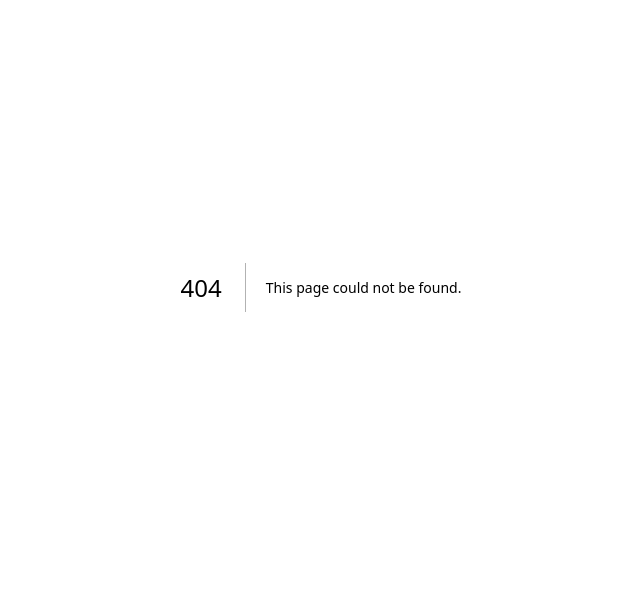
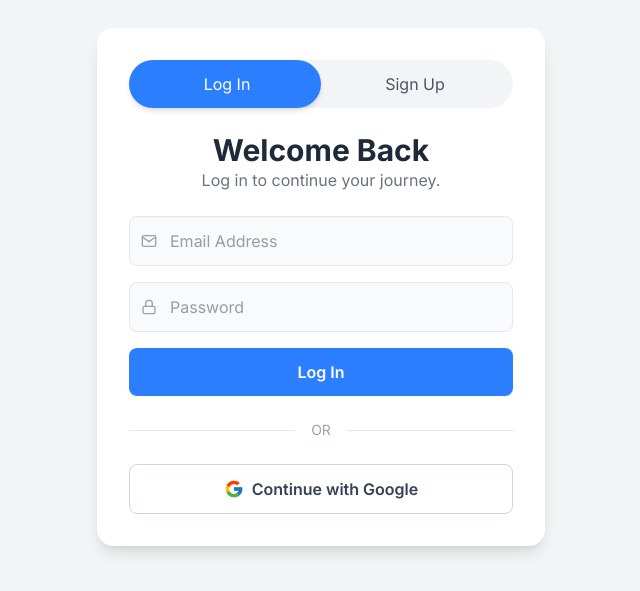
Before and after one commit to Sanis5989/WanderWise, a Next.js app: page /auth in a window 1280 px wide. Before the commit this address had no page. Shown: the part 113-704 px from the top of the page, without its empty margins (319-959 px from the left). Built offline with nearby package versions, Linux system fonts and the light colour scheme.

Commit message:
added login page

```diff
--- a/package.json
+++ b/package.json
@@ -25,6 +25,8 @@
   "devDependencies": {
     "@eslint/eslintrc": "^3",
     "@tailwindcss/postcss": "^4",
+    "@types/node": "24.4.0",
+    "@types/react": "19.1.13",
     "eslint": "^9",
     "eslint-config-next": "15.3.4",
     "tailwindcss": "^4"
--- /dev/null
+++ b/src/app/Components/AuthForm.js
@@ -0,0 +1,135 @@
+// This is a client component because it uses hooks (useState) and event handlers
+'use client';
+
+import { useState } from 'react';
+import { motion, AnimatePresence } from 'framer-motion';
+// Import the Google icon
+import { FcGoogle } from 'react-icons/fc';
+import { FiUser, FiMail, FiLock } from 'react-icons/fi';
+
+export default function AuthForm() {
+  const [isSignUp, setIsSignUp] = useState(false);
+
+  const toggleForm = () => {
+    setIsSignUp(!isSignUp);
+  };
+
+  const handleGoogleSignIn = () => {
+    // This is where you would trigger your Google sign-in logic (e.g., using NextAuth.js)
+    console.log('Signing in with Google...');
+  };
+
+
+  return (
+    <motion.div
+      initial={{ opacity: 0, y: 20 }}
+      animate={{ opacity: 1, y: 0 }}
+      transition={{ duration: 0.5 }}
+      className="w-full max-w-md p-8 space-y-6 bg-white rounded-2xl shadow-lg"
+    >
+      {/* The animated toggle switch */}
+      <div className="relative flex justify-center p-1 rounded-full bg-gray-100">
+        <motion.div
+          layout
+          transition={{ type: 'spring', stiffness: 300, damping: 30 }}
+          className={`absolute inset-0 w-1/2 rounded-full bg-blue-500 shadow-md ${
+            isSignUp ? 'left-1/2' : 'left-0'
+          }`}
+        />
+        <button
+          onClick={() => setIsSignUp(false)}
+          className={`cursor-pointer relative z-10 w-1/2 py-2 text-center rounded-full transition-colors duration-300 ${
+            !isSignUp ? 'text-white' : 'text-gray-600'
+          }`}
+        >
+          Log In
+        </button>
+        <button
+          onClick={() => setIsSignUp(true)}
+          className={`cursor-pointer relative z-10 w-1/2 py-2 text-center rounded-full transition-colors duration-300 ${
+            isSignUp ? 'text-white' : 'text-gray-600'
+          }`}
+        >
+          Sign Up
+        </button>
+      </div>
+
+      <div className="text-center">
+        <h1 className="text-3xl font-bold text-gray-800">
+          {isSignUp ? 'Create an Account' : 'Welcome Back'}
+        </h1>
+        <p className="text-gray-500">
+          {isSignUp ? 'Let’s get you started!' : 'Log in to continue your journey.'}
+        </p>
+      </div>
+
+      <form className="space-y-4">
+        {/* AnimatePresence handles the enter/exit animation of the Name field */}
+        <AnimatePresence>
+          {isSignUp && (
+            <motion.div
+              initial={{ opacity: 0, height: 0, y: -10 }}
+              animate={{ opacity: 1, height: 'auto', y: 0 }}
+              exit={{ opacity: 0, height: 0, y: -10 }}
+              transition={{ duration: 0.3 }}
+              className="relative"
+            >
+              <FiUser className="absolute top-1/2 left-3 -translate-y-1/2 text-gray-400" />
+              <input
+                type="text"
+                placeholder="Full Name"
+                className="w-full py-3 pl-10 pr-4 text-gray-700 bg-gray-50 border border-gray-200 rounded-lg focus:outline-none focus:ring-2 focus:ring-blue-500"
+              />
+            </motion.div>
+          )}
+        </AnimatePresence>
+
+        <div className="relative">
+          <FiMail className="absolute top-1/2 left-3 -translate-y-1/2 text-gray-400" />
+          <input
+            type="email"
+            placeholder="Email Address"
+            className="w-full py-3 pl-10 pr-4 text-gray-700 bg-gray-50 border border-gray-200 rounded-lg focus:outline-none focus:ring-2 focus:ring-blue-500"
+          />
+        </div>
+
+        <div className="relative">
+          <FiLock className="absolute top-1/2 left-3 -translate-y-1/2 text-gray-400" />
+          <input
+            type="password"
+            placeholder="Password"
+            className="w-full py-3 pl-10 pr-4 text-gray-700 bg-gray-50 border border-gray-200 rounded-lg focus:outline-none focus:ring-2 focus:ring-blue-500"
+          />
+        </div>
+
+        <motion.button
+          whileHover={{ scale: 1.02 }}
+          whileTap={{ scale: 0.98 }}
+          type="submit"
+          className="cursor-pointer w-full py-3 font-semibold text-white bg-blue-500 rounded-lg hover:bg-blue-600 focus:outline-none focus:ring-2 focus:ring-offset-2 focus:ring-blue-500 transition-colors"
+        >
+          {isSignUp ? 'Create Account' : 'Log In'}
+        </motion.button>
+      </form>
+
+      {/* ---- NEW: Divider ---- */}
+      <div className="flex items-center gap-4">
+        <div className="w-full h-px bg-gray-200"></div>
+        <span className="text-sm text-gray-400 uppercase">OR</span>
+        <div className="w-full h-px bg-gray-200"></div>
+      </div>
+
+      {/* ---- NEW: Google Sign-In Button ---- */}
+      <motion.button
+        whileHover={{ scale: 1.02 }}
+        whileTap={{ scale: 0.98 }}
+        onClick={handleGoogleSignIn}
+        type="button" // Important: type="button" prevents it from submitting the form
+        className="cursor-pointer w-full flex items-center justify-center gap-2 py-3 font-semibold text-gray-700 bg-white border border-gray-300 rounded-lg hover:bg-gray-50 focus:outline-none focus:ring-2 focus:ring-offset-2 focus:ring-blue-500 transition-all"
+      >
+        <FcGoogle className="text-xl" />
+        Continue with Google
+      </motion.button>
+    </motion.div>
+  );
+}
--- a/src/app/Components/Navbar.js
+++ b/src/app/Components/Navbar.js
@@ -23,9 +23,9 @@ export default function Navbar() {
 
         {/* display login/ signup for LARGE screen */}
           <div className='hidden md:flex flex-row gap-5 mr-3.5'>
-                {/* <button className='button-secondary'>Log in</button>
-                <button className='button-primary'>Sign Up</button> */}
-                <ThemeToggle/>
+                <button className='button-secondary'  onClick={()=> router.push("/auth")}>Log in</button>
+                <button className='button-primary' onClick={()=> router.push("/auth")}>Sign Up</button>
+                {/* <ThemeToggle/> */}
           </div>
 
         {/* display login/ signup for SMALL screen */}
--- /dev/null
+++ b/src/app/auth/page.jsx
@@ -0,0 +1,9 @@
+import AuthForm from "../Components/AuthForm"
+
+export default function AuthPage() {
+  return (
+    <div className="flex items-center justify-center min-h-screen bg-gray-100">
+      <AuthForm />
+    </div>
+  );
+}
```
Also changed, not shown: tsconfig.json (added, +35 -0 lines), next-env.d.ts (added), 1 other file (tests, documents, lock files or other folders).
